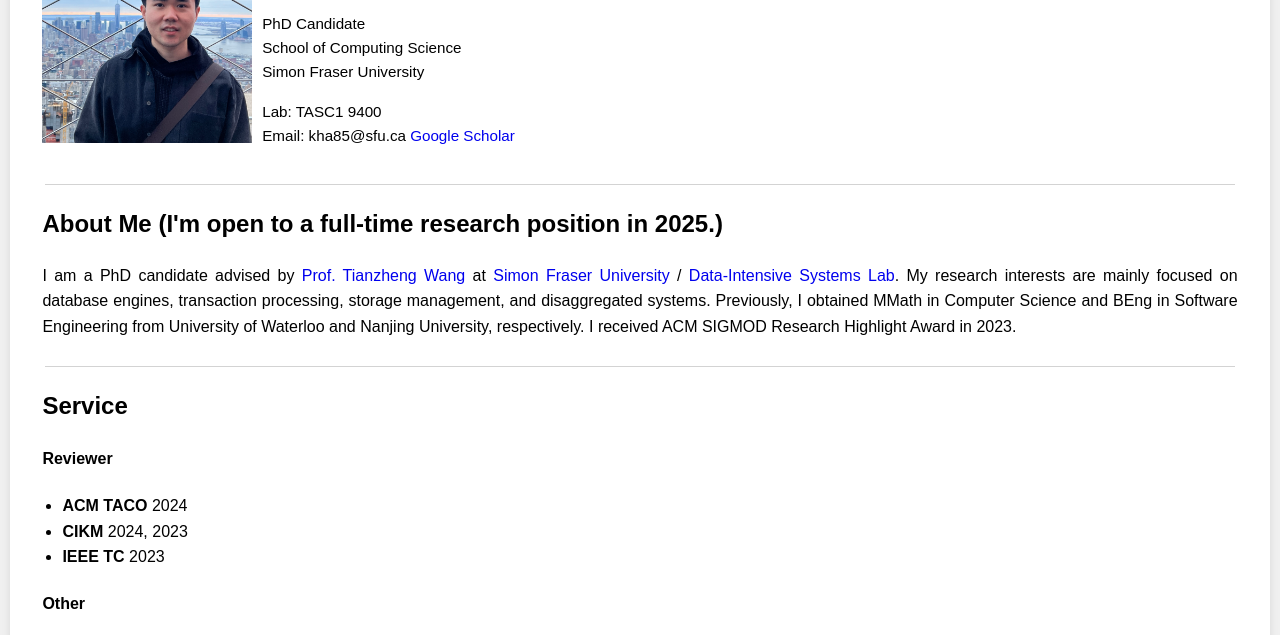
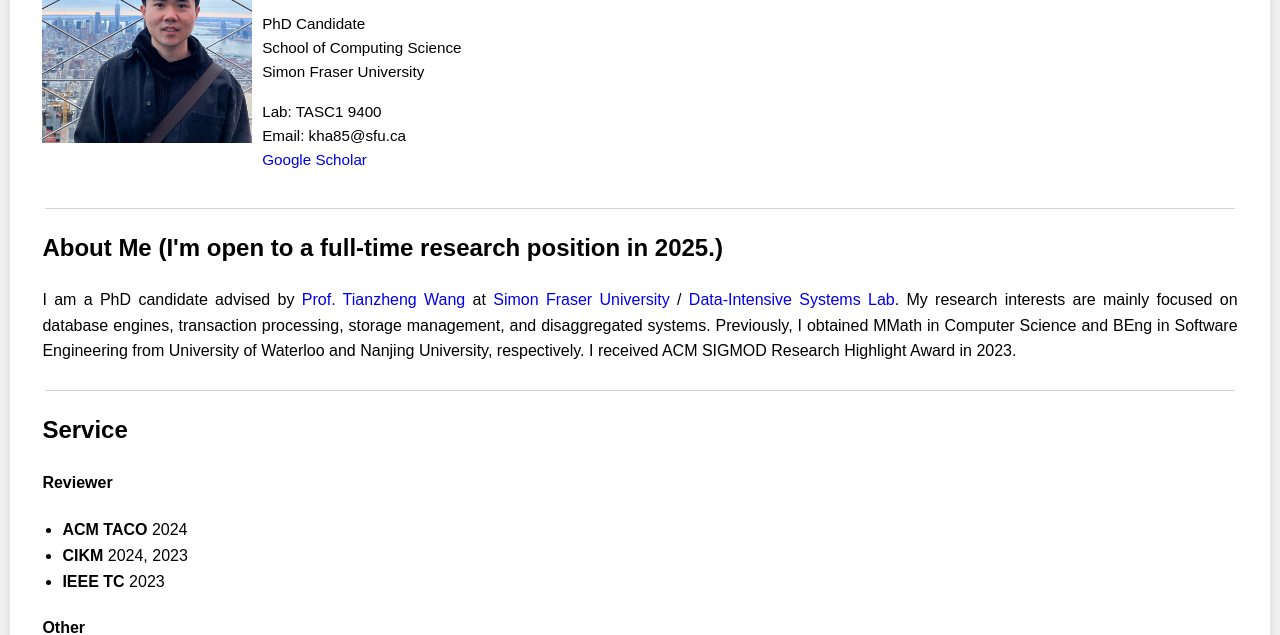
Before and after one commit to KaisongHuang/kaisonghuang.github.io, a plain HTML site: page index.html in a window 1280 px wide. Shown: the part 115-750 px from the top of the page. Drawn offline with Linux system fonts and the light colour scheme.

Commit message:
Update index.html

```diff
--- a/index.html
+++ b/index.html
@@ -25,7 +25,7 @@
                 </p>
                 <p style="font-size: 0.95em; margin-top: 0px;">
                     Lab: TASC1 9400<br>
-                    Email: kha85@sfu.ca
+                    Email: kha85@sfu.ca<br>
                     <a href="https://scholar.google.ca/citations?user=U52rdm4AAAAJ&hl=en" target="_blank">Google Scholar</a>
                 </p>
             </div>
```
